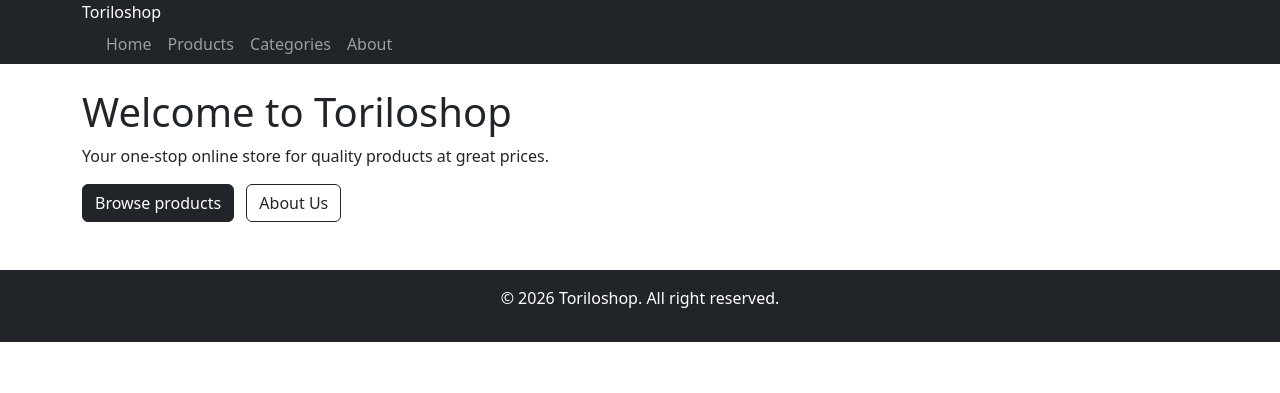
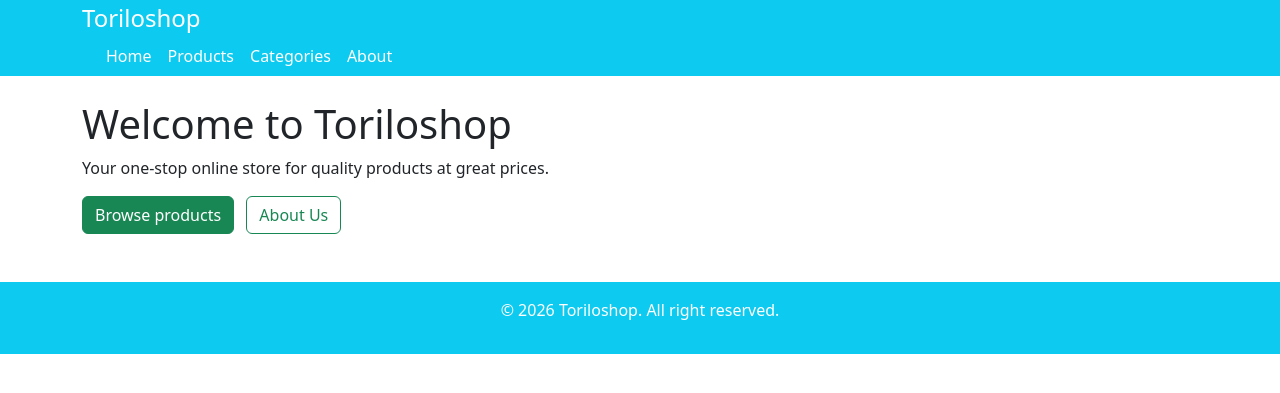
Before and after one commit to iyiade08/allo-iyiade-backend-dune-cohort, a Django app: page / in a window 1280 px wide. Shown: the top 393 px of the page. Run offline with Django 5.2, Linux system fonts and the light colour scheme.

Commit message:
Module 9 - Added templates and product listing pages

```diff
--- a/module-9/products/templates/products/base.html
+++ b/module-9/products/templates/products/base.html
@@ -10,21 +10,21 @@
     />
   </head>
   <body>
-    <nav class="nav navbar-expand-lg navbar-dark bg-dark">
+    <nav class="nav navbar-expand-lg navbar-dark bg-info">
       <div class="container">
-        <a class="navbar-brand" href="/">Toriloshop</a>
+        <a class="navbar-brand text-white fs-4" href="/">Toriloshop</a>
         <div class="navbar-nav ms-3">
-          <a class="nav-link px-2" href="/">Home</a>
-          <a class="nav-link px-2" href="/products/">Products</a>
-          <a class="nav-link px-2" href="/categories">Categories</a>
-          <a class="nav-link px-2" href="/about">About</a>
+          <a class="nav-link px-2 text-white" href="/">Home</a>
+          <a class="nav-link px-2 text-white" href="/products/">Products</a>
+          <a class="nav-link px-2 text-white" href="/categories">Categories</a>
+          <a class="nav-link px-2 text-white" href="/about">About</a>
         </div>
       </div>
     </nav>
 
     <div class="container mt-4">{% block content %} {% endblock %}</div>
 
-    <footer class="bg-dark text-white text-center py-3 mt-5">
+    <footer class="bg-info text-white text-center py-3 mt-5">
       <p>© 2026 Toriloshop. All right reserved.</p>
     </footer>
   </body>
--- a/module-9/products/templates/products/home.html
+++ b/module-9/products/templates/products/home.html
@@ -1,6 +1,6 @@
 {%extends 'products/base.html' %} {% block content %}
 <h1>Welcome to Toriloshop</h1>
 <p>Your one-stop online store for quality products at great prices.</p>
-<a href="/products/" class="btn btn-dark">Browse products</a>
-<a href="/about/" class="btn btn-outline-dark ms-2">About Us</a>
+<a href="/products/" class="btn btn-success">Browse products</a>
+<a href="/about/" class="btn btn-outline-success ms-2">About Us</a>
 {% endblock %}
--- a/module-9/products/templates/products/product_detail.html
+++ b/module-9/products/templates/products/product_detail.html
@@ -13,5 +13,5 @@
   </div>
 </div>
 <br />
-<a href="/products/" class="btn btn-dark">Back to Products</a>
+<a href="/products/" class="btn btn-success">Back to Products</a>
 {% endblock %}
--- a/module-9/products/templates/products/product_list.html
+++ b/module-9/products/templates/products/product_list.html
@@ -14,7 +14,7 @@
         <span class="badge bg-danger">Out of Stock</span>
         {% endif %}
         <br />
-        <a href="/products/{{ product.id }}/" class="btn btn-dark btn-sm"
+        <a href="/products/{{ product.id }}/" class="btn btn-success btn-sm"
           >View Product</a
         >
       </div>
```
Also changed, not shown: 4 other files.
